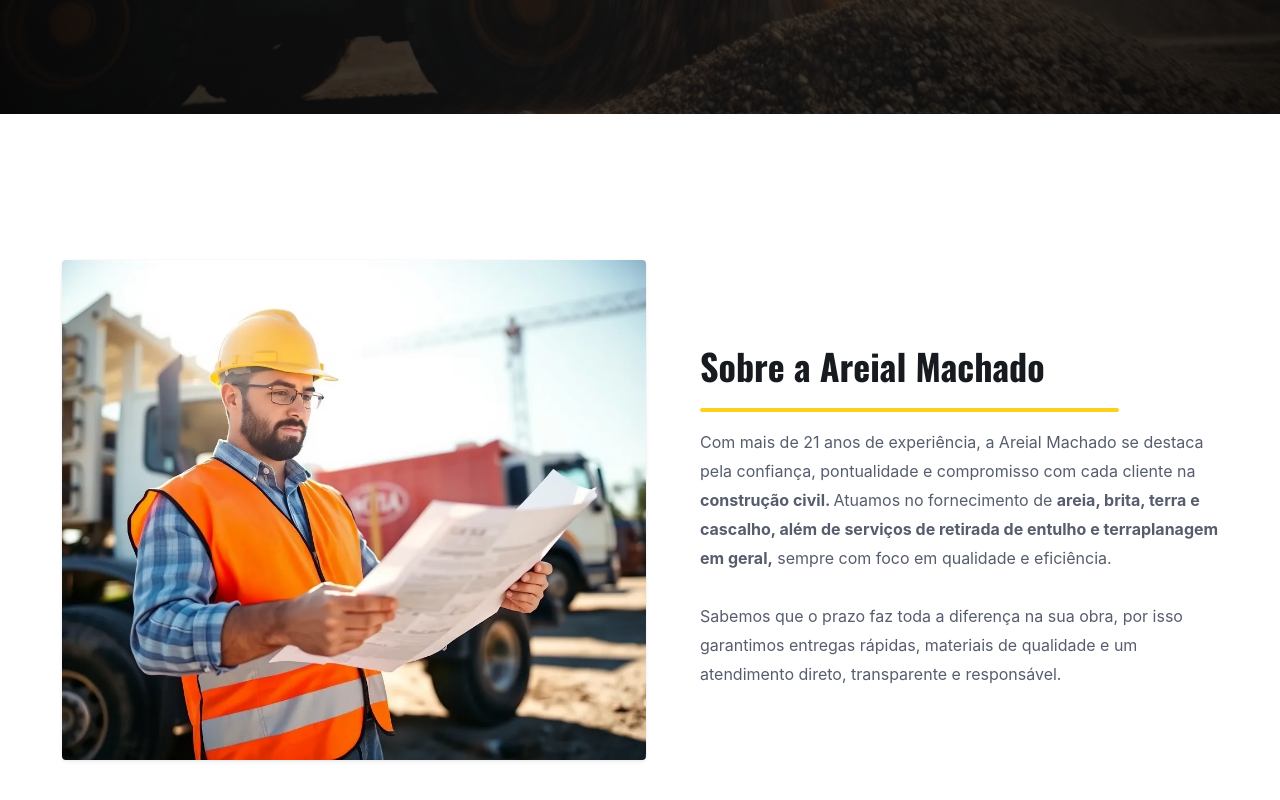
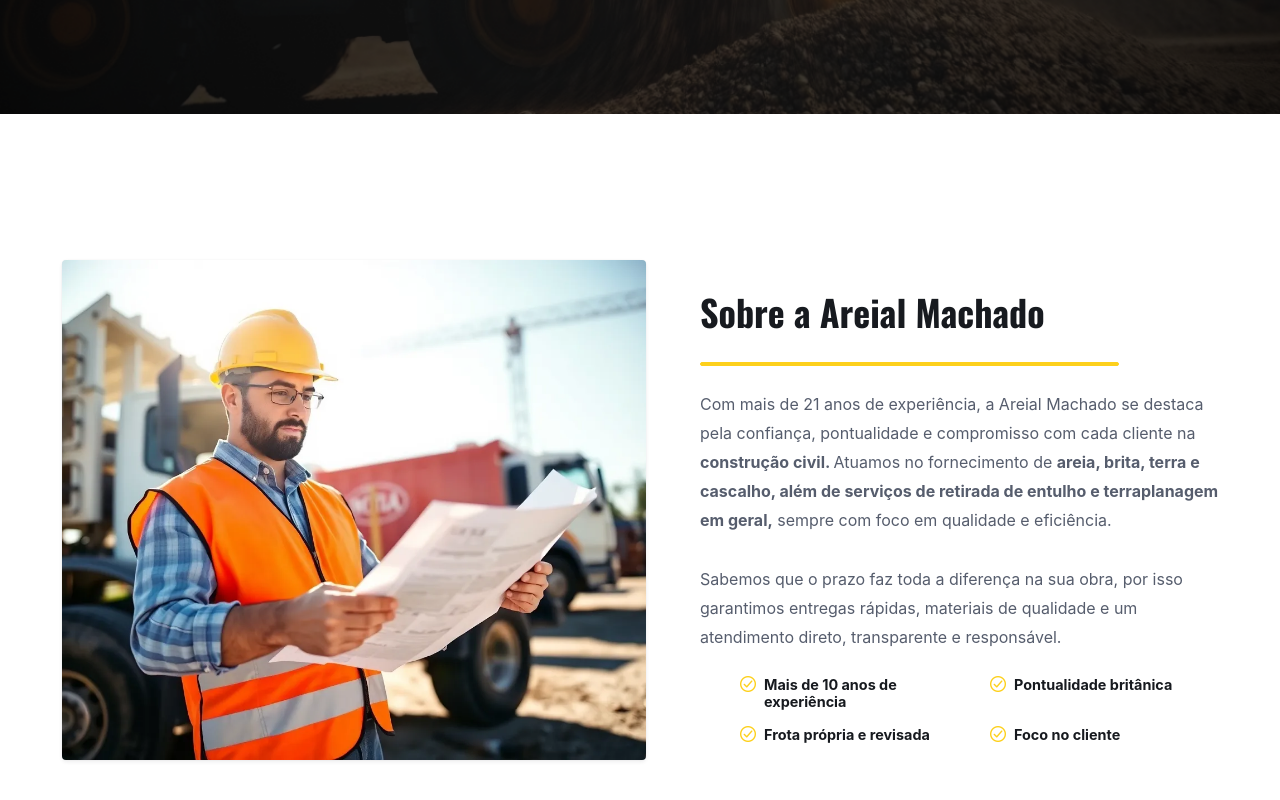
Before and after one commit to Gabriel-cod17/Areial-Machado, a plain HTML site: page index.html in a window 1280 px wide. Shown: the part 766-1566 px from the top of the page. Drawn offline with nearby package versions, Linux system fonts and the light colour scheme.

Commit message:
Encerrando a parte do da section Sobre

```diff
--- a/assets/css/style.css
+++ b/assets/css/style.css
@@ -176,7 +176,7 @@
 .divTwoSecOne {
   display: flex;
   flex-direction: column;
-  gap: 1rem;
+  gap: 1.5rem;
 }
 
 .h2Sobre {
@@ -201,3 +201,30 @@
   line-height: 1.813rem;
   font-weight: 400;
 }
+
+.ulDivSecOne {
+  display: grid;
+  grid-template-columns: repeat(2, 1fr);
+  gap: 1rem;
+  list-style: none;
+  place-items: flex-start;
+}
+
+.liDivOneSec {
+  display: flex;
+  flex-direction: row;
+  justify-content: flex-start;
+  align-items: flex-start;
+  gap: 0.5rem;
+}
+
+.verificado {
+  width: 1rem;
+}
+
+.spanLi {
+  font-family: "Inter", sans-serif;
+  font-size: 0.9rem;
+  font-weight: 700;
+  color: #171a1fff;
+}
--- a/index.html
+++ b/index.html
@@ -61,6 +61,7 @@
       </div>
     </main>
     <!-- SECTION -->
+
     <section class="sectionOne">
       <div class="divSecOne">
         <!-- FIGURE -->
@@ -86,6 +87,25 @@
             garantimos entregas rápidas, materiais de qualidade e um atendimento
             direto, transparente e responsável.
           </h3>
+          <!-- ul -->
+          <ul class="ulDivSecOne">
+            <li class="liDivOneSec">
+              <img class="verificado" src="assets/img/verificado.webp" alt="" />
+              <span class="spanLi"> Mais de 10 anos de experiência</span>
+            </li>
+            <li class="liDivOneSec">
+              <img class="verificado" src="assets/img/verificado.webp" alt="" />
+              <span class="spanLi">Pontualidade britânica</span>
+            </li>
+            <li class="liDivOneSec">
+              <img class="verificado" src="assets/img/verificado.webp" alt="" />
+              <span class="spanLi">Frota própria e revisada</span>
+            </li>
+            <li class="liDivOneSec">
+              <img class="verificado" src="assets/img/verificado.webp" alt="" />
+              <span class="spanLi">Foco no cliente</span>
+            </li>
+          </ul>
         </div>
       </div>
     </section>
```
Also changed, not shown: assets/img/verificado.webp (added).
